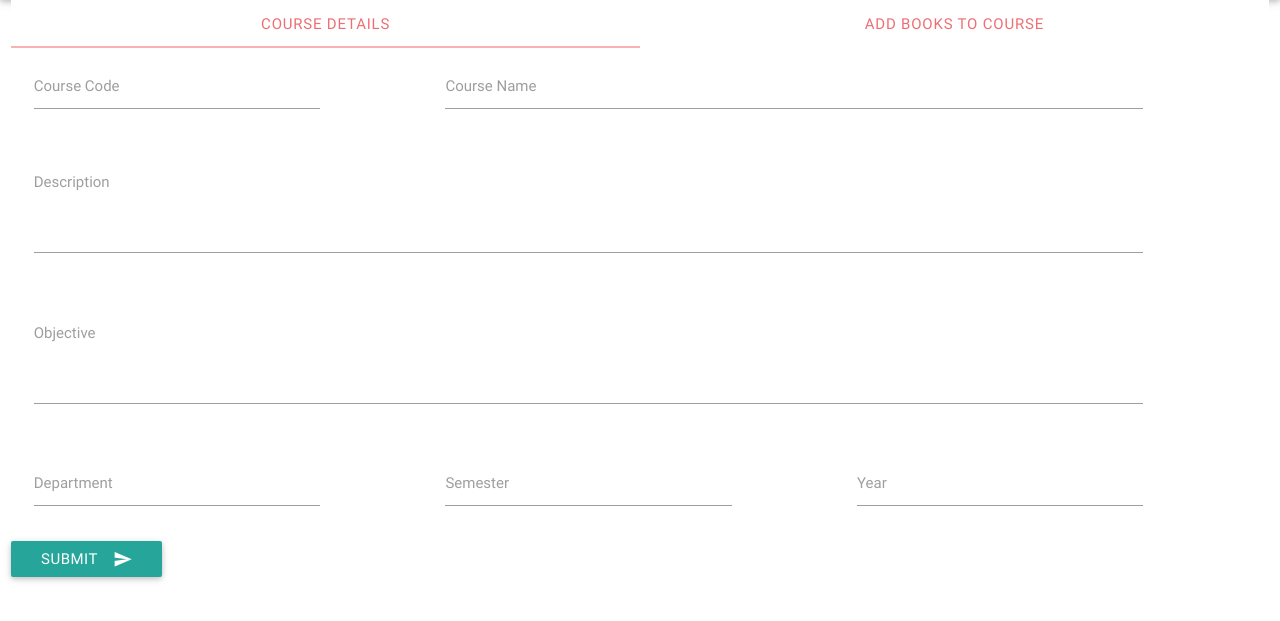
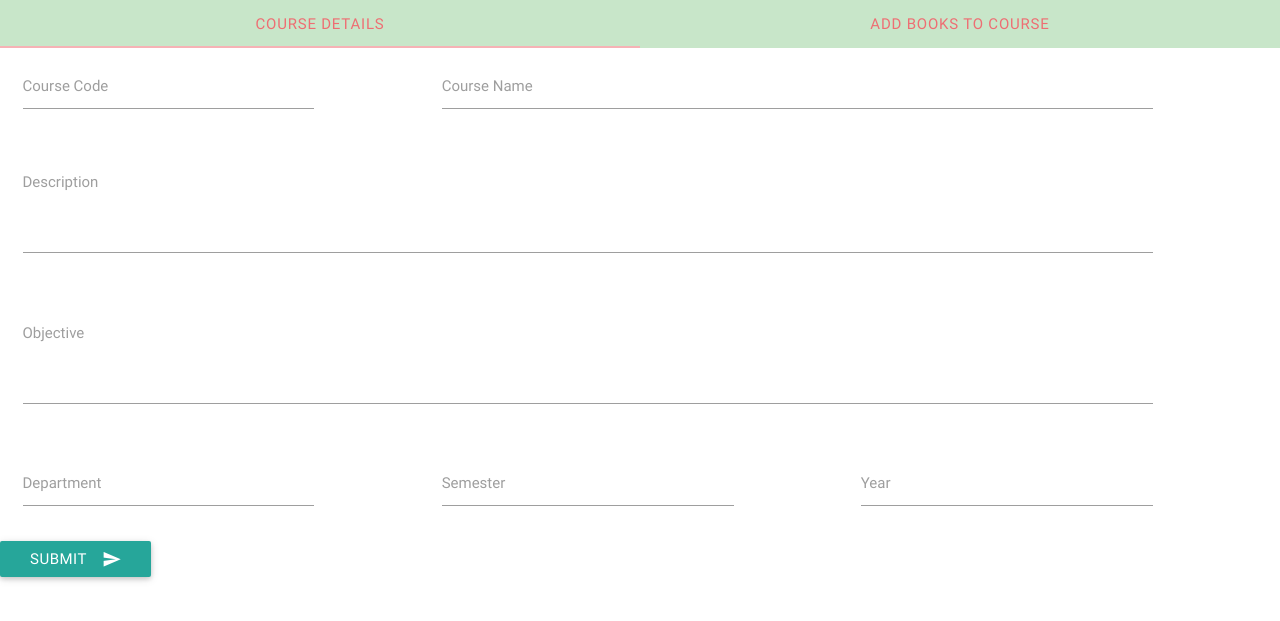
Before and after one commit to dfiakpui/G3SE_Project, a PHP site: page /addCourse.html in a window 1280 px wide. Shown: the part 64-685 px from the top of the page. Run offline with PHP 8.4, Linux system fonts and the light colour scheme.

Commit message:
plating around with interface

```diff
--- a/addCourse.html
+++ b/addCourse.html
@@ -98,9 +98,9 @@
 		</nav>
 
 
-		<div class="row">
-			<div class="col s12">
-			  <ul class="tabs">
+		<div>
+			<div class="col s12 green lighten-4">
+			  <ul class="tabs green lighten-4">
 				<li class="tab col s3"><a class="active" href="#courseDetail">Course Details</a></li>
 				<li class="tab col s3"><a href="#addBook">Add Books to Course</a></li>
 			  </ul>
@@ -137,6 +137,7 @@
 				<a href = "#courseDetail"><button  class='btn waves-effect waves-light' type='submit' name='action'>Next
 						<i class='material-icons right'>send</i>
 					</button></a>
+
 			</div>
 		</div>
 
--- a/functions/view_form.php
+++ b/functions/view_form.php
@@ -40,9 +40,11 @@ $form = "<div class='row'>
 					</div>
 				</div>
 			</form>
+			<div class = 'row'>
 			<button onclick= 'add()' id = 'add' class='btn waves-effect waves-light' type='submit' name='action'>Submit
 					<i class='material-icons right'>send</i>
 				</button>
+			<div>
 
 	</div>";
 
```
Lines whose indentation alone changed are shown as unchanged.
